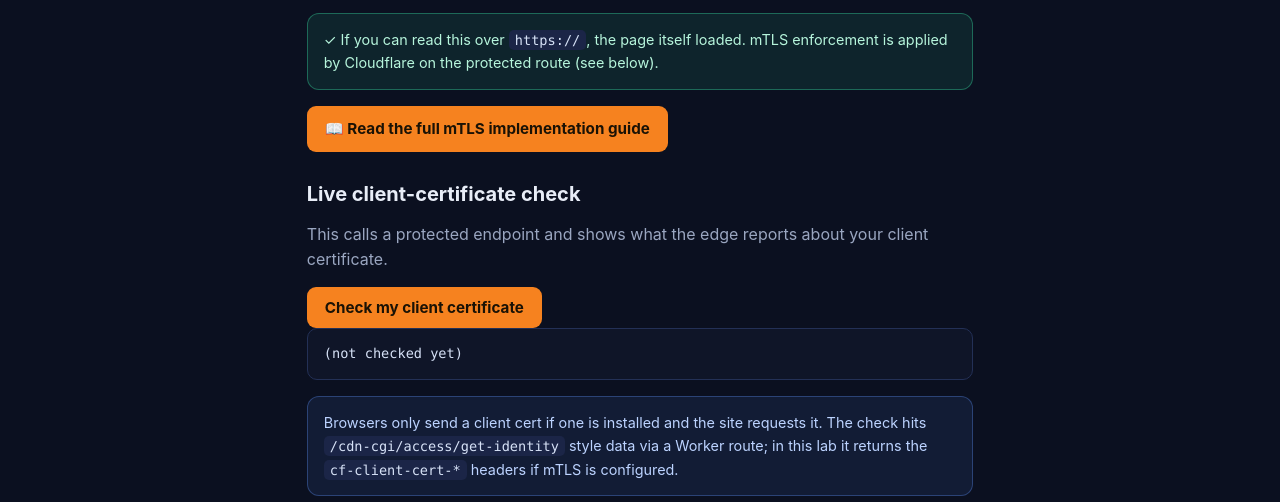
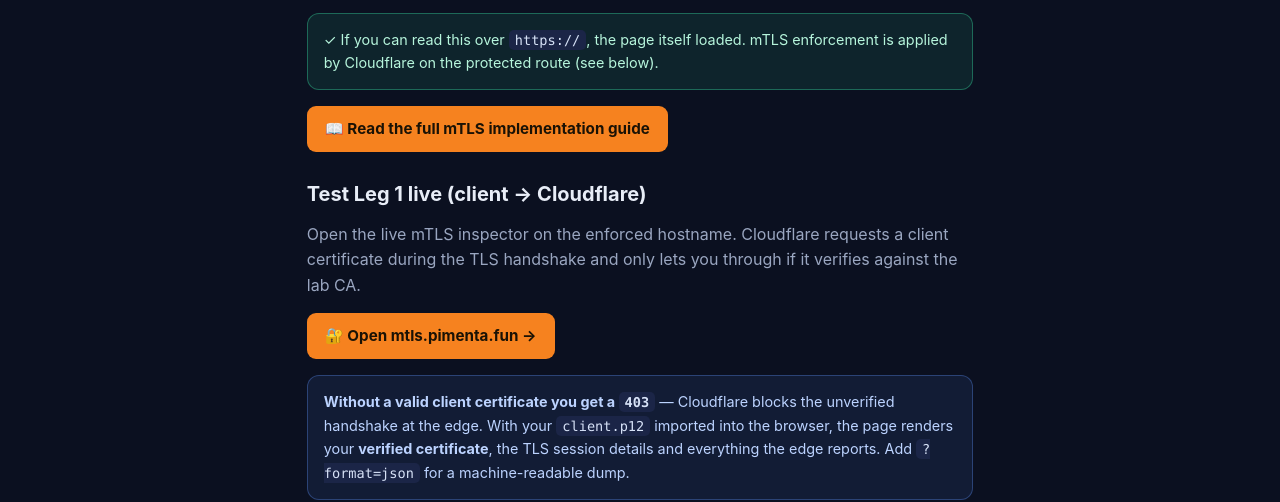
Before and after one commit to tpimentacf/pimenta.fun-LAB, a plain HTML site: page www/challenges/mtls/index.html in a window 1280 px wide. Shown: the part 314-816 px from the top of the page. Drawn offline with Linux system fonts and the light colour scheme.

Commit message:
mtls: cross-link the live mtls.pimenta.fun inspector (Leg 1 test)
- challenges/mtls: add "Test Leg 1 live" section + button to
  https://mtls.pimenta.fun/ with a note explaining 403-without-cert
  vs verified-cert inspector, and ?format=json
- mtls-guide: add sidebar link, a Leg 1 "Live mTLS test / cert
  inspector" button (mirroring the Leg 2 AOP button), and a note in
  the "Test the client leg" step pointing at the inspector
- mtls-guide: fix pre-existing unescaped <paste ...> placeholder in a
  <pre> block

```diff
--- a/www/challenges/mtls/index.html
+++ b/www/challenges/mtls/index.html
@@ -25,6 +25,16 @@
 
     <p><a class="btn" href="https://www.pimenta.fun/mtls-guide/">&#128214; Read the full mTLS implementation guide</a></p>
 
+    <h2>Test Leg&nbsp;1 live (client &rarr; Cloudflare)</h2>
+    <p>Open the live mTLS inspector on the enforced hostname. Cloudflare requests a client certificate during the TLS
+    handshake and only lets you through if it verifies against the lab CA.</p>
+    <p><a class="btn" href="https://mtls.pimenta.fun/">&#128272; Open mtls.pimenta.fun &rarr;</a></p>
+    <div class="note">
+      <strong>Without a valid client certificate you get a <code class="inline">403</code></strong> &mdash; Cloudflare blocks the
+      unverified handshake at the edge. With your <code class="inline">client.p12</code> imported into the browser, the page renders
+      your <strong>verified certificate</strong>, the TLS session details and everything the edge reports. Add
+      <code class="inline">?format=json</code> for a machine-readable dump.
+    </div>
 
     <h2>Live client-certificate check</h2>
     <p>This calls a protected endpoint and shows what the edge reports about your client certificate.</p>
```
Also changed, not shown: www/mtls-guide/index.html (+7 -1 lines).
